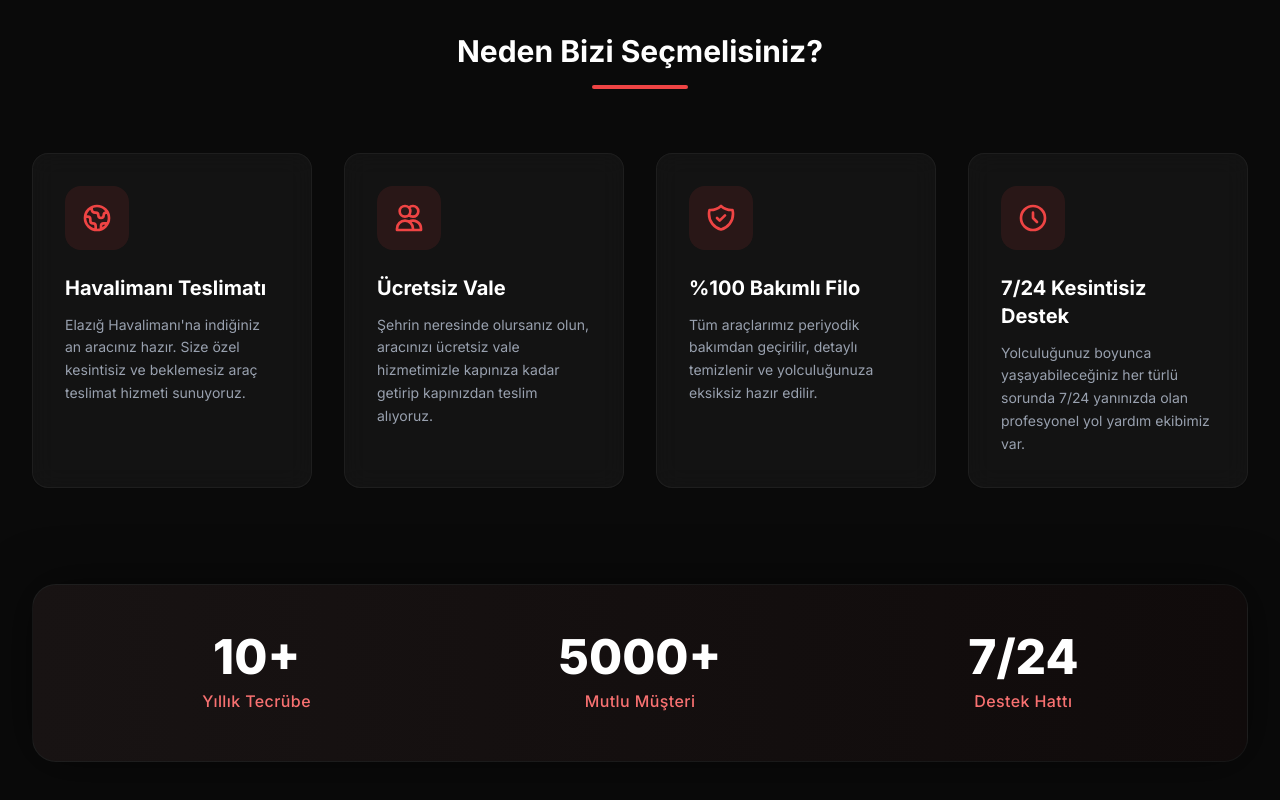
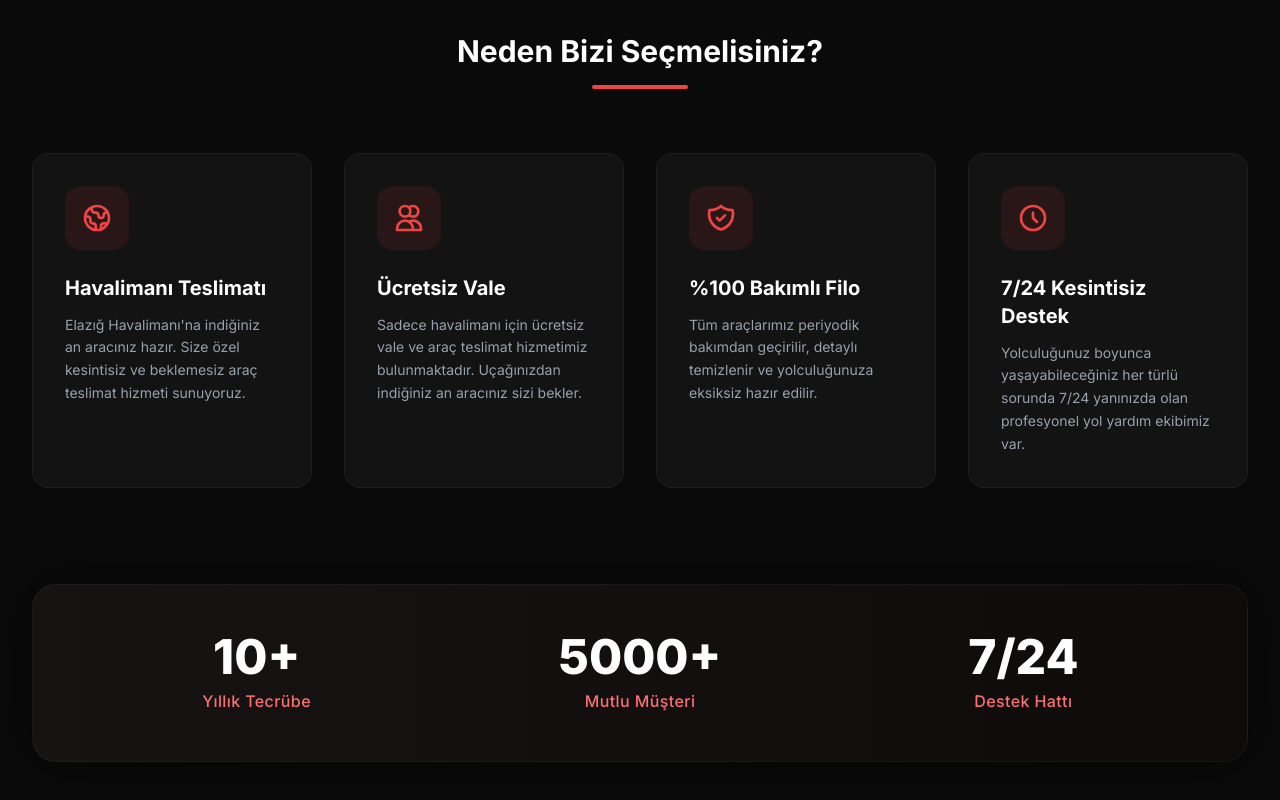
Before and after one commit to Kardlennn/bna, a Next.js app: page /hakkimizda in a window 1280 px wide. Shown: the part 688-1488 px from the top of the page. Built offline with nearby package versions, Linux system fonts and the light colour scheme.

Commit message:
content: update free valet service text to airport only

```diff
--- a/src/app/hakkimizda/page.tsx
+++ b/src/app/hakkimizda/page.tsx
@@ -65,7 +65,7 @@ export default function Hakkimizda() {
             </div>
             <h3 className="text-xl font-bold text-white mb-3">Ücretsiz Vale</h3>
             <p className="text-gray-400 text-sm leading-relaxed">
-              Şehrin neresinde olursanız olun, aracınızı ücretsiz vale hizmetimizle kapınıza kadar getirip kapınızdan teslim alıyoruz.
+              Sadece havalimanı için ücretsiz vale ve araç teslimat hizmetimiz bulunmaktadır. Uçağınızdan indiğiniz an aracınız sizi bekler.
             </p>
           </div>
 
```
